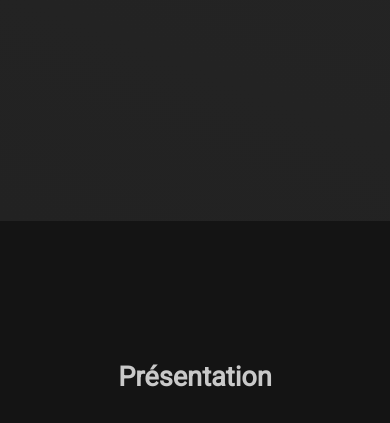
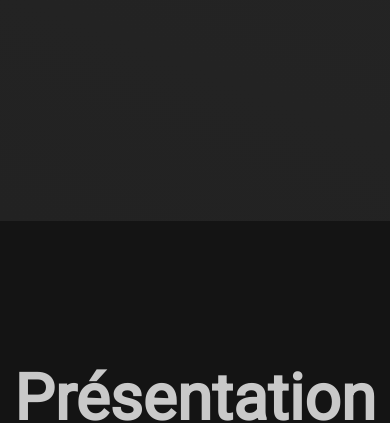
Before and after one commit to Florian-Huyghe/Portfolio, a plain HTML site: page Portfolio-fr.html in a window 390 px wide. Shown: the part 446-869 px from the top of the page. Drawn offline with nearby package versions, Linux system fonts and the light colour scheme.

Commit message:
amelioration du responsive

```diff
--- a/styles/about.css
+++ b/styles/about.css
@@ -107,6 +107,6 @@ section.about img{
 }
 @media screen and (max-width: 400px) {
     section.about h1{
-        font-size: 1.7rem;
+        font-size: 4rem;
     }
 }
--- a/styles/skills.css
+++ b/styles/skills.css
@@ -83,6 +83,7 @@ section.skills ul li article p.tittle{
 @media screen and (max-width: 400px) {
     section.skills{
         margin-bottom: 250vh;
+        height: 140vh;
     }
 }
 @media screen and (max-width: 380px) {
```
